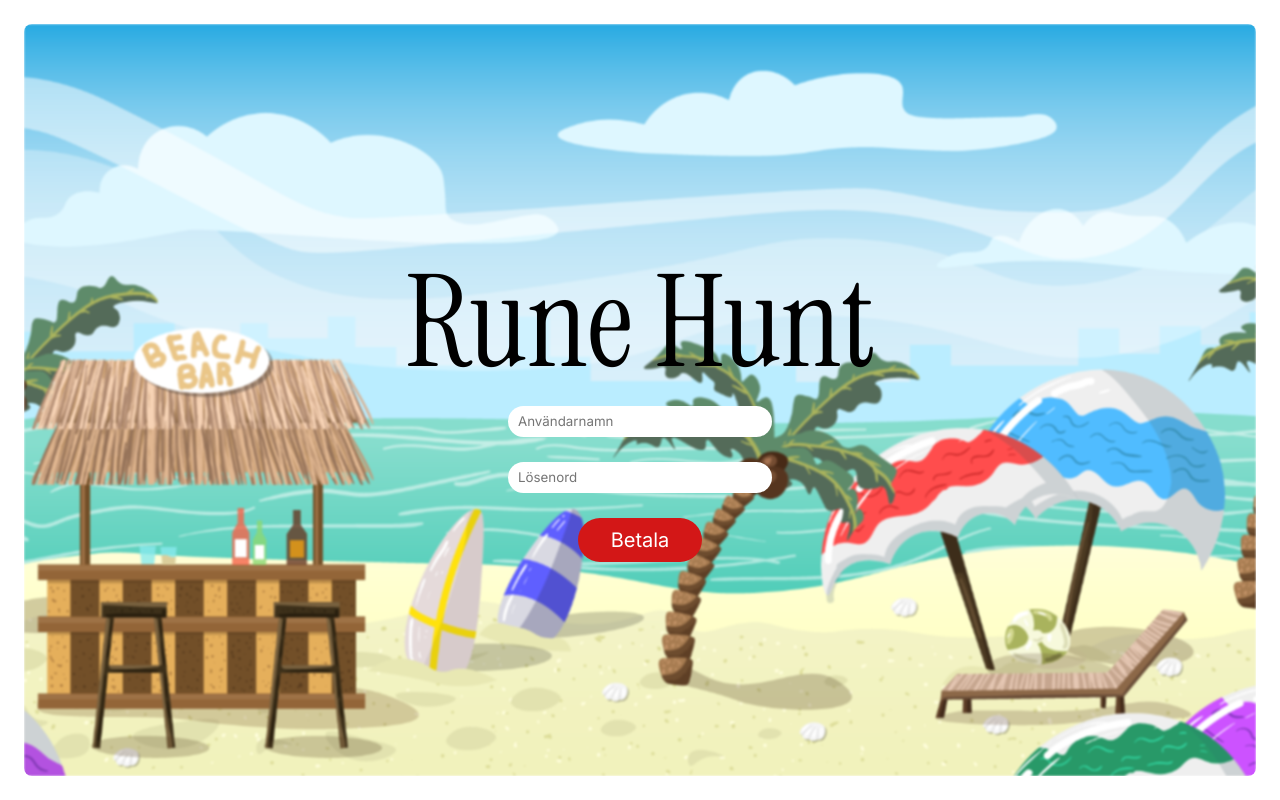
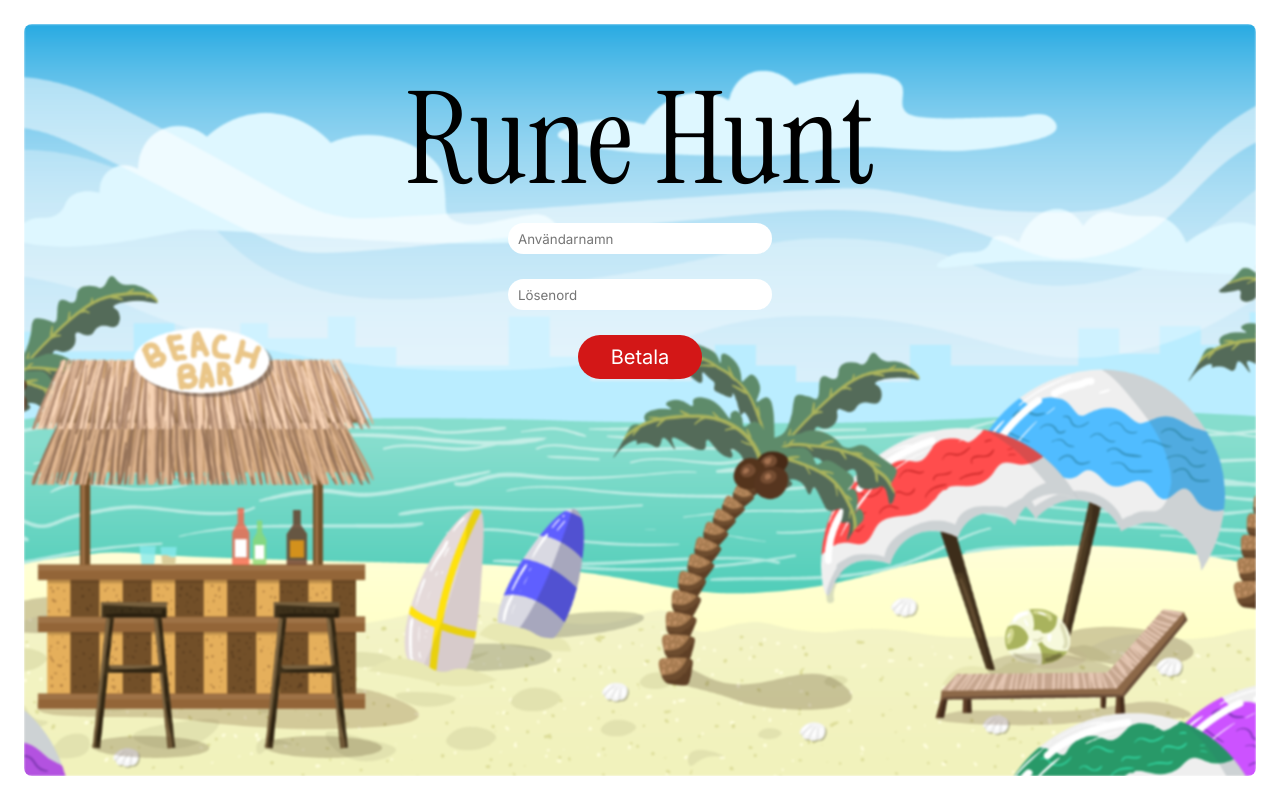
Before and after one commit to Skjesper/GoldenBeetlebug, a React (Vite) app: page /runehunt/start in a window 1280 px wide. Built offline with nearby package versions, Linux system fonts and the light colour scheme.

Commit message:
added bottle mouse clicker (#94)

```diff
--- a/src/components/Background.tsx
+++ b/src/components/Background.tsx
@@ -15,13 +15,12 @@ const BackgroundDiv = styled.div<{ maxWidth?: string; maxHeight?: string; blurre
     position: relative;
     width: 100%;
     height: 100%;
-
-
     border-radius: 8px;
     overflow: hidden;
     display: flex;
     flex-direction: column;
-    justify-content: center;
+    justify-content: flex-start;
+
 
     &:before {
       content: "";
--- a/src/components/Payment.tsx
+++ b/src/components/Payment.tsx
@@ -1,5 +1,6 @@
 import styled from '@emotion/styled';
 import Button from './Button';
+import Champagne from '../assets/mouseClickers/champagne_bottle.png';
 
 const PaymentContainer = styled.div`
   max-width: 37.5rem;
@@ -11,6 +12,7 @@ const PaymentContainer = styled.div`
   /* justify-content: center;  */
   align-items: center;
   /* height: 100%; */
+  cursor: url(${Champagne}) 90 10, pointer;
 `;
 
 const Title = styled.h1`
--- a/src/styles/GlobalStyles.tsx
+++ b/src/styles/GlobalStyles.tsx
@@ -39,6 +39,7 @@ const globalStyles = css`
         box-sizing: border-box;
         margin: 0;
         padding: 0;
+
     }
 
     h1, h2, h3, h4, h5, h6 {
```
Also changed, not shown: src/assets/mouseClickers/champagne_bottle.png (added).
